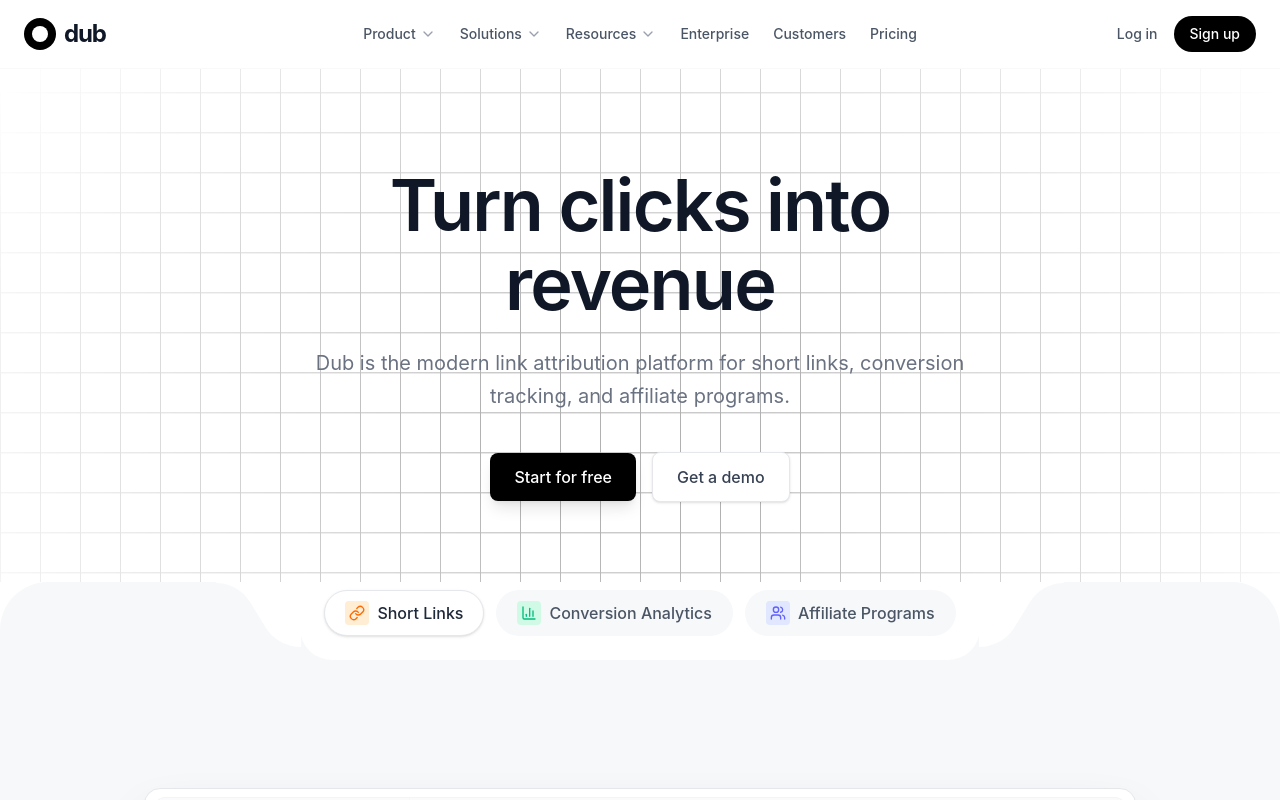
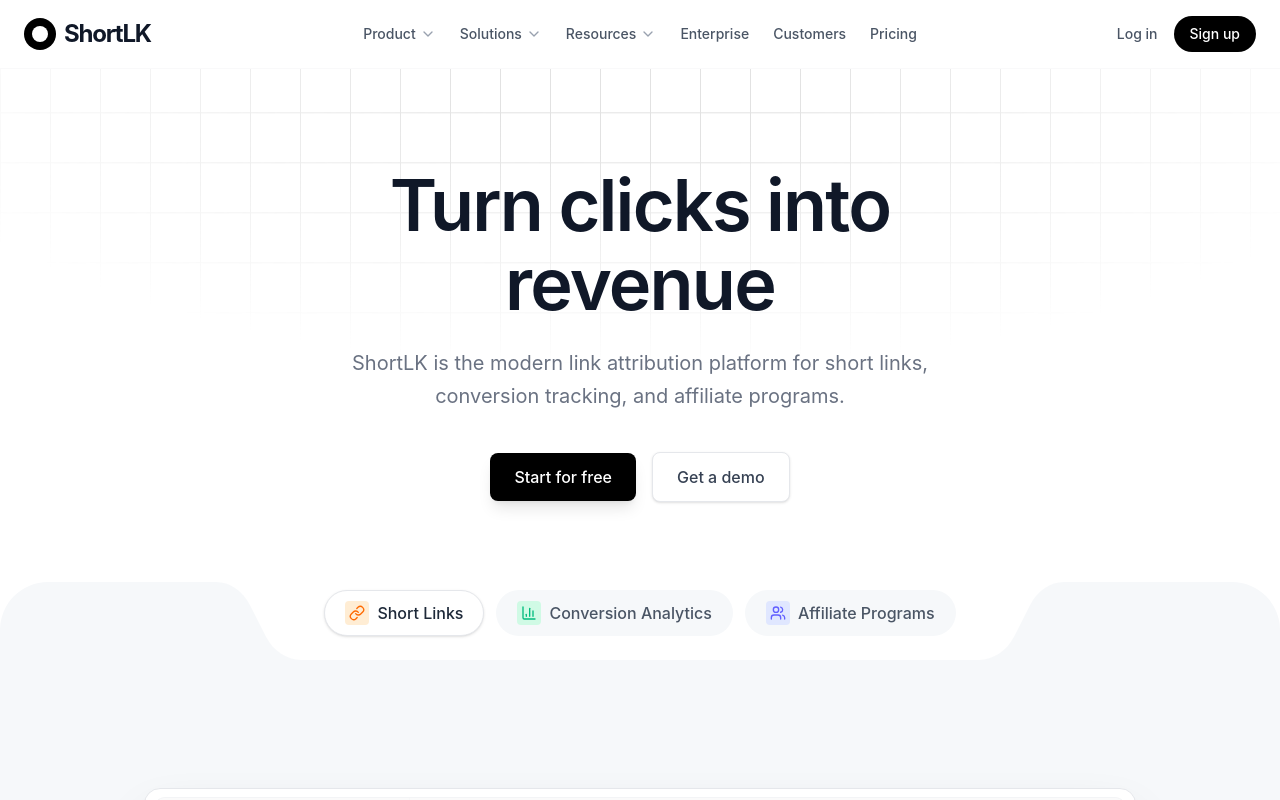
Before and after one commit to duypham-dev/url-shortener-project, a React (Vite) app in the folder frontend/: page / in a window 1280 px wide. Shown: the top 800 px of the page. Built offline with nearby package versions, Linux system fonts and the light colour scheme; no server answers.

Commit message:
feat: implement EditLinkModal with QR code configuration and title update functionality

```diff
--- a/frontend/src/App.css
+++ b/frontend/src/App.css
@@ -1 +1,33 @@
 @import "tailwindcss";
+
+@keyframes backdropFadeIn {
+  from {
+    background-color: rgba(17, 24, 39, 0);
+    -webkit-backdrop-filter: blur(0px);
+    backdrop-filter: blur(0px);
+  }
+  to {
+    background-color: rgba(17, 24, 39, 0.2);
+    -webkit-backdrop-filter: blur(12px);
+    backdrop-filter: blur(12px);
+  }
+}
+
+@keyframes modalScaleUp {
+  from {
+    transform: scale(0.95) translateY(12px);
+    opacity: 0;
+  }
+  to {
+    transform: scale(1) translateY(0);
+    opacity: 1;
+  }
+}
+
+.animate-backdrop-in {
+  animation: backdropFadeIn 0.22s cubic-bezier(0.16, 1, 0.3, 1) forwards;
+}
+
+.animate-modal-in {
+  animation: modalScaleUp 0.32s cubic-bezier(0.34, 1.56, 0.64, 1) forwards;
+}
--- a/frontend/src/components/EditLinkModal.tsx
+++ b/frontend/src/components/EditLinkModal.tsx
@@ -126,8 +126,8 @@
   const isSaving = updateLinkMutation.isPending || saveQrMutation.isPending;
 
   return (
-    <div className="fixed inset-0 z-[100] flex items-center justify-center bg-black/50 p-4">
-      <div className="bg-white rounded-xl shadow-xl w-full max-w-2xl overflow-hidden max-h-[90vh] flex flex-col">
+    <div className="fixed inset-0 z-[100] flex items-center justify-center bg-gray-900/20 backdrop-blur-md p-4 animate-backdrop-in">
+      <div className="bg-white rounded-xl shadow-xl w-full max-w-2xl overflow-hidden max-h-[90vh] flex flex-col animate-modal-in">
         {/* Header */}
         <div className="flex items-center justify-between px-6 py-4 border-b border-gray-100 bg-gray-50/50">
           <h2 className="text-lg font-bold text-gray-900">Edit Link</h2>
--- a/frontend/src/components/Navbar/Navbar.tsx
+++ b/frontend/src/components/Navbar/Navbar.tsx
@@ -8,7 +8,7 @@
           <div className="w-8 h-8 bg-black rounded-full grid place-items-center">
             <div className="w-4 h-4 bg-white rounded-full"></div>
           </div>
-          dub
+          ShortLK
         </Link>
       </div>
       <div className="hidden md:flex items-center justify-center gap-6 text-sm font-medium text-gray-600">
--- a/frontend/src/layout/Sidebar.tsx
+++ b/frontend/src/layout/Sidebar.tsx
@@ -9,6 +9,7 @@
   ChevronLeft,
   ChevronRight,
   Plus,
+  Scissors
 } from "lucide-react";
 
 interface NavItemProps {
@@ -65,11 +66,17 @@
         isCollapsed ? "w-18" : "w-64"
       }`}
     >
-      {/* Logo */}
-      <div className="mb-6 flex items-center px-2">
-        <div className="w-8 h-8 rounded-full bg-[#ff6116] flex items-center justify-center text-white shrink-0 ml-0.5">
-          <span className="text-lg font-bold">b</span>
-        </div>
+      {/* Logo - Đã sửa: Tự động đổi gap và căn giữa dựa trên state isCollapsed */}
+      <div className="mb-6 flex items-center px-2 select-none h-8">
+        {/* Icon cố định kích thước, không bị co giãn hay dịch chuyển */}
+        <Scissors className="w-8 h-8 text-black shrink-0" />
+
+        {/* Chữ thương hiệu xuất hiện khi mở và biến mất khi đóng */}
+        {!isCollapsed && (
+          <span className="text-xl font-bold tracking-tight text-gray-900 whitespace-nowrap overflow-hidden ml-2.5 animate-in fade-in duration-200">
+            ShortLK
+          </span>
+        )}
       </div>
 
       <button
@@ -104,7 +111,7 @@
           icon={<Home size={18} />}
           label="Home"
           end
-        />
+          />
         <NavItem
           isCollapsed={isCollapsed}
           to="/dashboard/links"
--- a/frontend/src/pages/HomePage/components/Hero.tsx
+++ b/frontend/src/pages/HomePage/components/Hero.tsx
@@ -5,9 +5,9 @@
     <section className="relative pt-24 pb-20 flex flex-col items-center text-center px-6 overflow-hidden">
       {/* Grid Background */}
       <div className="absolute inset-0 z-0 flex justify-center -translate-y-1/2 opacity-30 pointer-events-none">
-        <div className="w-[200vw] h-[150vh] flex flex-wrap" style={{
-            backgroundImage: 'linear-gradient(to right, #000000 1px, transparent 1px), linear-gradient(to bottom, #000000 1px, transparent 1px)',
-            backgroundSize: '40px 40px',
+        <div className="w-[200vw] h-[70vh] flex flex-wrap" style={{
+            backgroundImage: 'linear-gradient(to right, #a0a0a0 1px, transparent 1px), linear-gradient(to bottom, #a0a0a0 1px, transparent 1px)',
+            backgroundSize: '50px 50px',
             maskImage: 'radial-gradient(ellipse 60% 50% at 50% 50%, #000 20%, transparent 100%)',
             WebkitMaskImage: 'radial-gradient(ellipse 60% 50% at 50% 50%, #000 20%, transparent 100%)'
           }}
@@ -17,9 +17,8 @@
         <h1 className="text-5xl md:text-7xl font-semibold tracking-tight text-gray-900 mb-6 max-w-3xl leading-[1.1]">
           Turn clicks into revenue
         </h1>
-
         <p className="text-xl text-gray-500 mb-10 max-w-2xl leading-relaxed">
-          Dub is the modern link attribution platform for short links, conversion tracking, and affiliate programs.
+          ShortLK is the modern link attribution platform for short links, conversion tracking, and affiliate programs.
         </p>
 
         <div className="flex items-center gap-4">
--- a/frontend/src/pages/HomePage/components/Tabs.tsx
+++ b/frontend/src/pages/HomePage/components/Tabs.tsx
@@ -4,31 +4,25 @@
 export function Tabs() {
   return (
     <div className="w-full flex justify-center relative z-20">
-      <div className="bg-white rounded-b-[2rem] relative px-6 pb-6 pt-2 my-0 shadow-[0_4px_0_0_#F6F8FA] lg:shadow-none">
 
-        {/* Left Inverted Corner SVG */}
+      <div className="flex items-stretch my-0 shadow-[0_4px_0_0_#F6F8FA] lg:shadow-none">
+
+        {/* 1. Left Inverted Corner SVG */}
         <svg
+          preserveAspectRatio="none"
           viewBox="0 0 85 64"
           fill="none"
           xmlns="http://www.w3.org/2000/svg"
-          className="absolute top-0 -left-[85px] w-[85px] h-[64px] text-white shrink-0 translate-x-px translate-y-px overflow-visible"
+          /* Thêm -mr-[1px] để kéo SVG sang phải 1px, tạo độ chồng lấp */
+          className="w-[85px] text-white shrink-0 -mr-[1px]"
         >
           <rect x="0" y="0" width="85" height="1" fill="currentColor" transform="translate(0, -1)" />
           <path d="M50 45C57.3095 56.6952 71.2084 63.9997 85 64V0H0C13.7915 0 26.6905 7.30481 34 19L50 45Z" fill="currentColor" />
         </svg>
 
-        {/* Right Inverted Corner SVG */}
-        <svg
-          viewBox="0 0 85 64"
-          fill="none"
-          xmlns="http://www.w3.org/2000/svg"
-          className="absolute top-0 -right-[85px] w-[85px] h-[64px] text-white shrink-0 -translate-x-px translate-y-px -scale-x-100 overflow-visible"
-        >
-          <rect x="0" y="0" width="85" height="1" fill="currentColor" transform="translate(0, -1)" />
-          <path d="M50 45C57.3095 56.6952 71.2084 63.9997 85 64V0H0C13.7915 0 26.6905 7.30481 34 19L50 45Z" fill="currentColor" />
-        </svg>
-
-        <div className="flex justify-center gap-3">
+        {/* 2. Center Div */}
+        {/* Thêm relative z-10 để phần div này đè lên trên mép của SVG */}
+        <div className="bg-white px-6 pb-6 pt-2 flex items-center justify-center gap-3 relative z-10">
           <button className="flex items-center gap-2 bg-white border border-gray-200 text-gray-800 px-5 py-2.5 rounded-full font-medium shadow-sm hover:shadow transition-shadow">
             <span className="text-orange-500 bg-orange-100 p-1 rounded"><LinkIcon className="w-4 h-4" /></span>
             Short Links
@@ -43,7 +37,21 @@
           </button>
         </div>
 
+        {/* 3. Right Inverted Corner SVG */}
+        <svg
+          preserveAspectRatio="none"
+          viewBox="0 0 85 64"
+          fill="none"
+          xmlns="http://www.w3.org/2000/svg"
+          /* Thêm -ml-[1px] để kéo SVG sang trái 1px, tạo độ chồng lấp */
+          className="w-[85px] text-white shrink-0 -scale-x-100 -ml-[1px]"
+        >
+          <rect x="0" y="0" width="85" height="1" fill="currentColor" transform="translate(0, -1)" />
+          <path d="M50 45C57.3095 56.6952 71.2084 63.9997 85 64V0H0C13.7915 0 26.6905 7.30481 34 19L50 45Z" fill="currentColor" />
+        </svg>
+
       </div>
+
     </div>
   );
 }
--- a/frontend/src/pages/Login.tsx
+++ b/frontend/src/pages/Login.tsx
@@ -70,8 +70,8 @@
           to="/"
           className="flex items-center gap-2 mb-12 w-fit hover:opacity-80 transition-opacity"
         >
-          <Scissors className="w-8 h-8 text-[#e25822]" />
-          <span className="text-2xl font-bold text-[#e25822] tracking-tight">ShortLink</span>
+          <Scissors className="w-8 h-8 text-[#000000]" />
+          <span className="text-2xl font-bold text-[#000000] tracking-tight">ShortLK</span>
         </Link>
 
         <div className="w-full max-w-[420px] mx-auto flex-1 flex flex-col justify-center pb-20">
```
